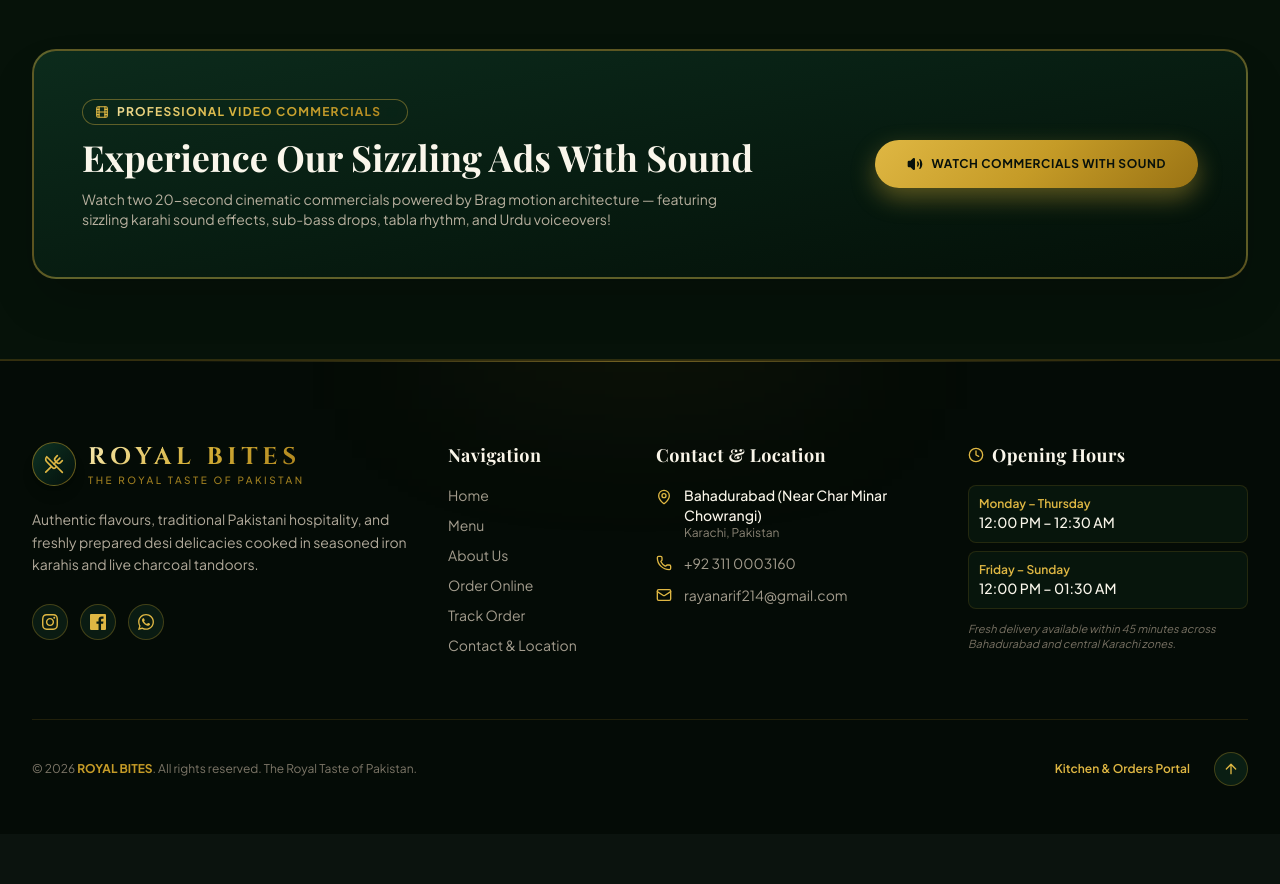
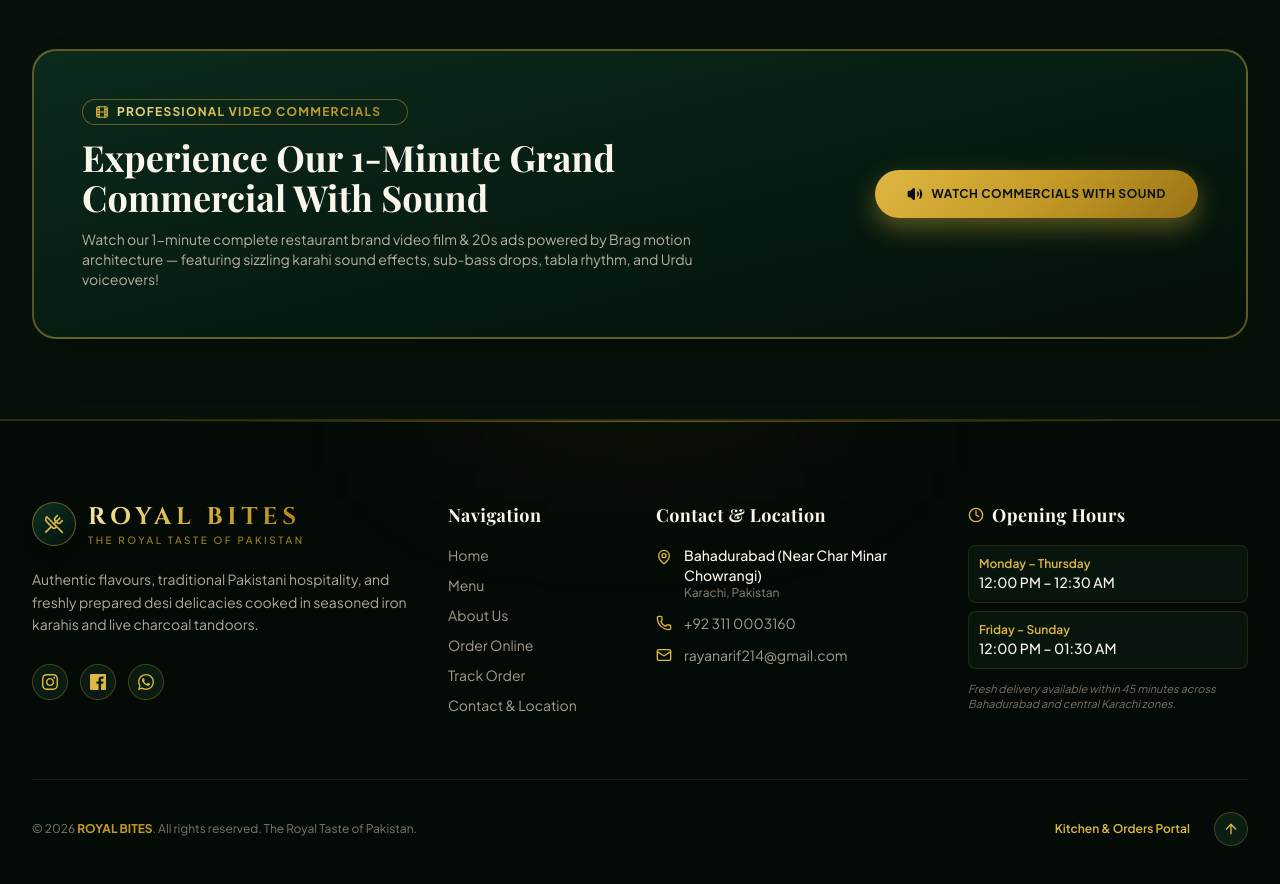
Before and after one commit to rayan-jilani/royal-bites-restaurant, a React (Vite) app: page / in a window 1280 px wide. Shown: the part 4660-5544 px from the top of the page. Before the commit the page ends 5494 px from the top, so only its background shows below. Built offline with nearby package versions, Linux system fonts and the light colour scheme; a web font is replaced by a local one.

Commit message:
Update HomePage with 1-minute full commercial banner

```diff
--- a/src/pages/HomePage.tsx
+++ b/src/pages/HomePage.tsx
@@ -156,10 +156,10 @@
                 <span className="w-1.5 h-1.5 rounded-full bg-emerald-400 animate-ping" />
               </div>
               <h3 className="font-serif-title text-3xl sm:text-4xl font-bold text-[#faf6eb]">
-                Experience Our Sizzling Ads With Sound
+                Experience Our 1-Minute Grand Commercial With Sound
               </h3>
               <p className="text-sm text-[#b8b09f]">
-                Watch two 20-second cinematic commercials powered by Brag motion architecture — featuring sizzling karahi sound effects, sub-bass drops, tabla rhythm, and Urdu voiceovers!
+                Watch our 1-minute complete restaurant brand video film & 20s ads powered by Brag motion architecture — featuring sizzling karahi sound effects, sub-bass drops, tabla rhythm, and Urdu voiceovers!
               </p>
             </div>
 
```
